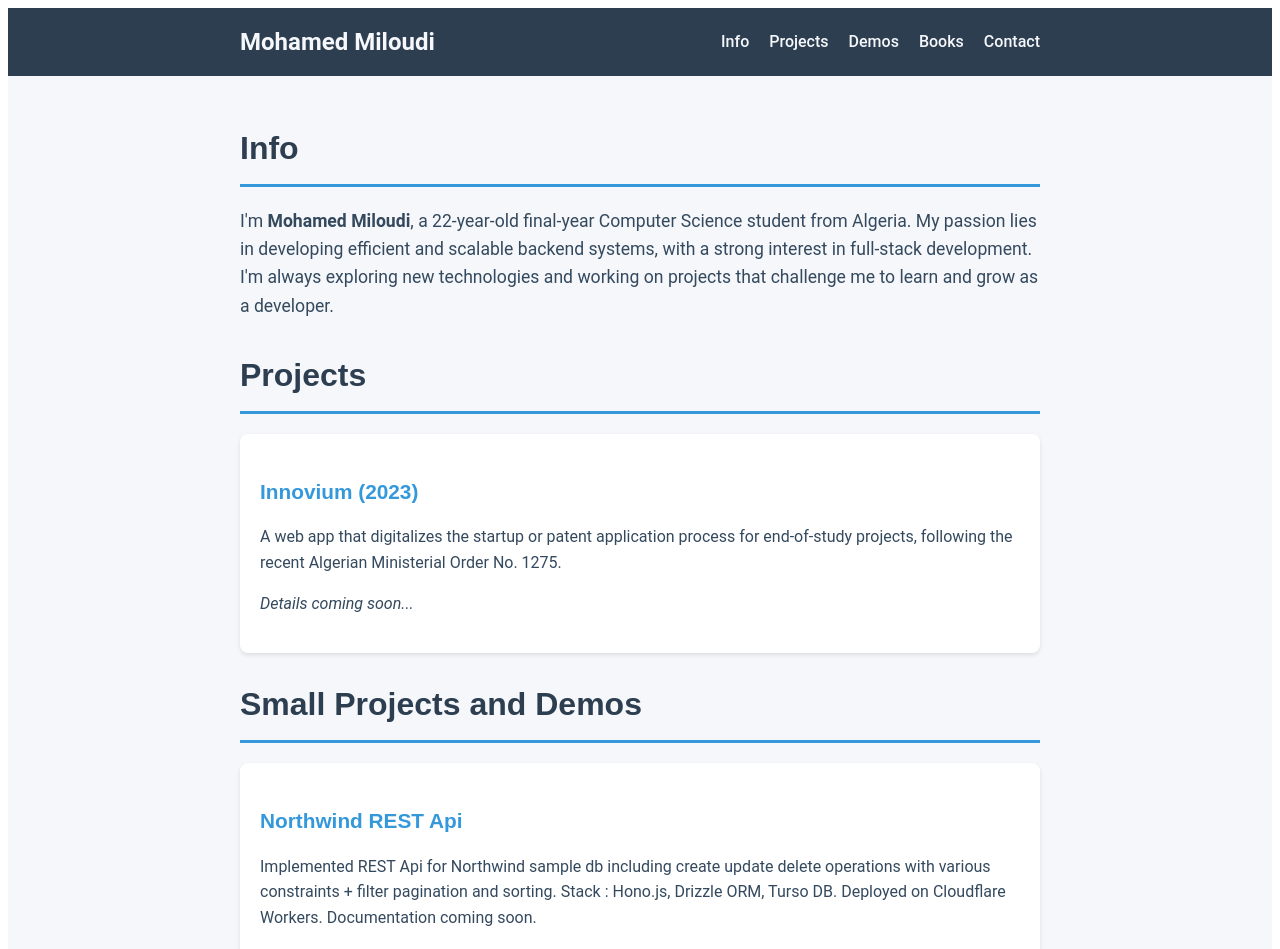
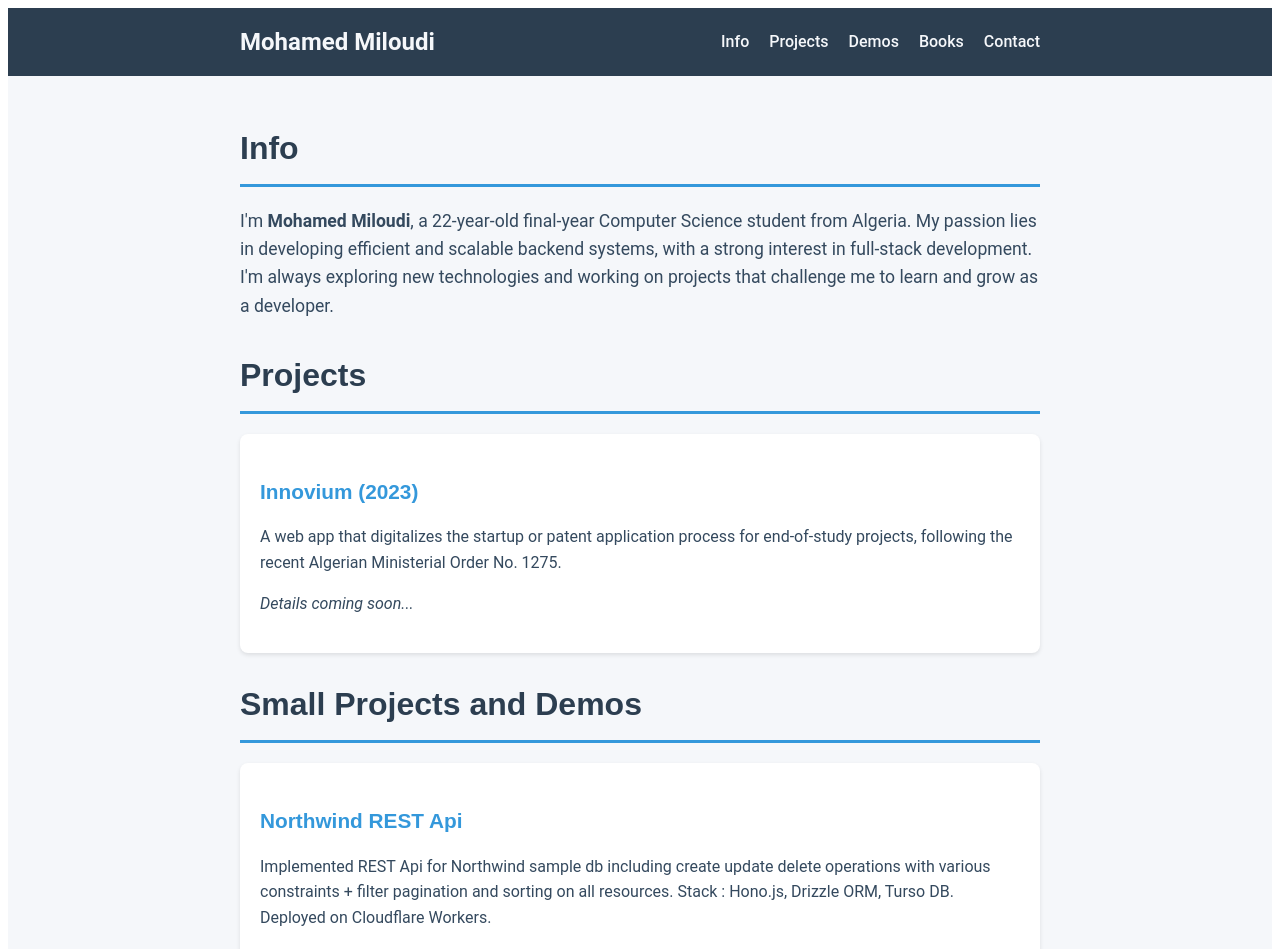
Before and after one commit to ricin9/personal-site, a SvelteKit app: page / in a window 1280 px wide. Shown: the top 949 px of the page. Built offline with nearby package versions, Linux system fonts and the light colour scheme.

Commit message:
Update +page.svelte

```diff
--- a/src/routes/+page.svelte
+++ b/src/routes/+page.svelte
@@ -50,8 +50,8 @@
         <p class="demo-description">
           Implemented REST Api for Northwind sample db including create update
           delete operations with various constraints + filter pagination and
-          sorting. Stack : Hono.js, Drizzle ORM, Turso DB. Deployed on
-          Cloudflare Workers. Documentation coming soon.
+          sorting on all resources. Stack : Hono.js, Drizzle ORM, Turso DB. Deployed on
+          Cloudflare Workers.
         </p>
         <a
           href="https://northwind-api.miloudi.dev/"
```
